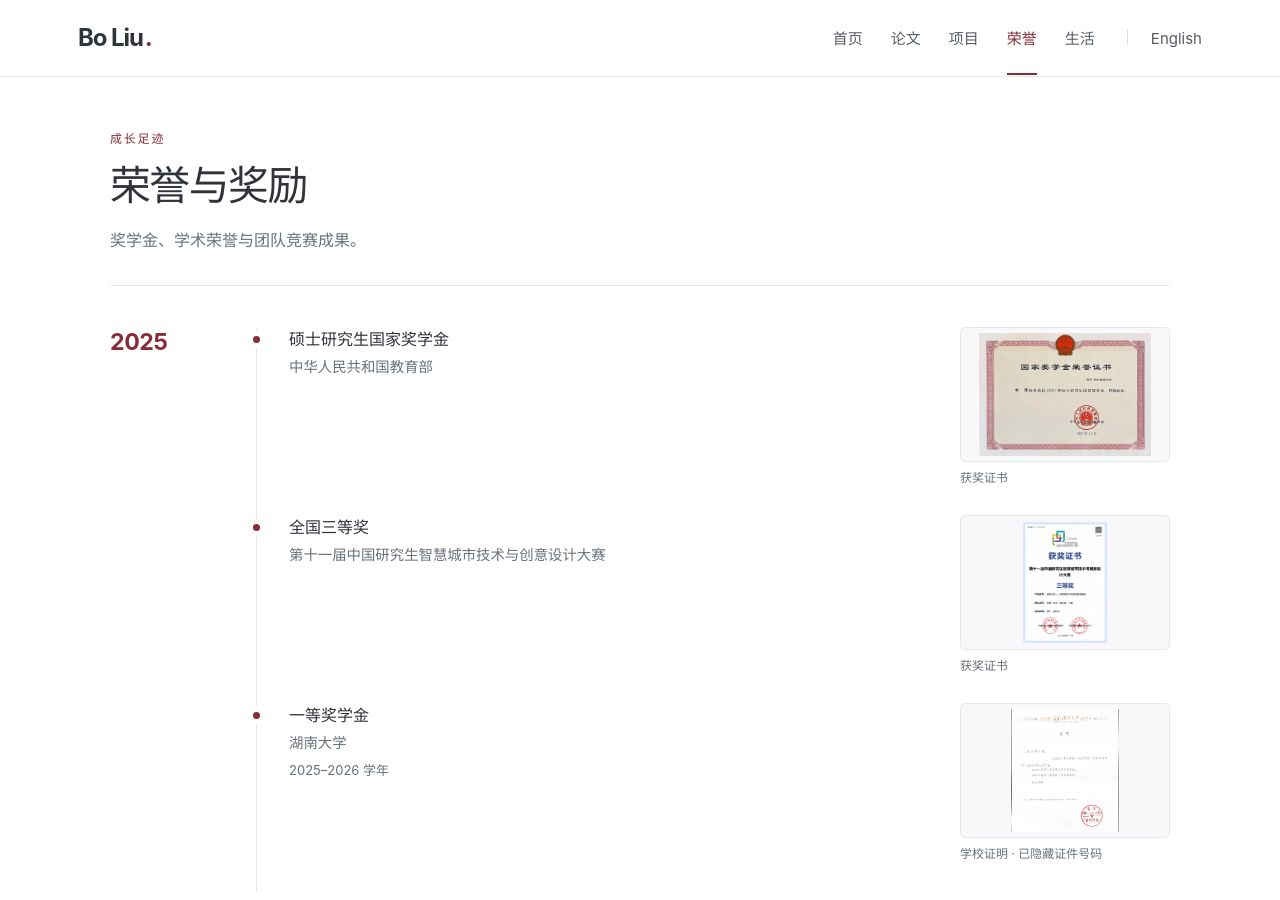
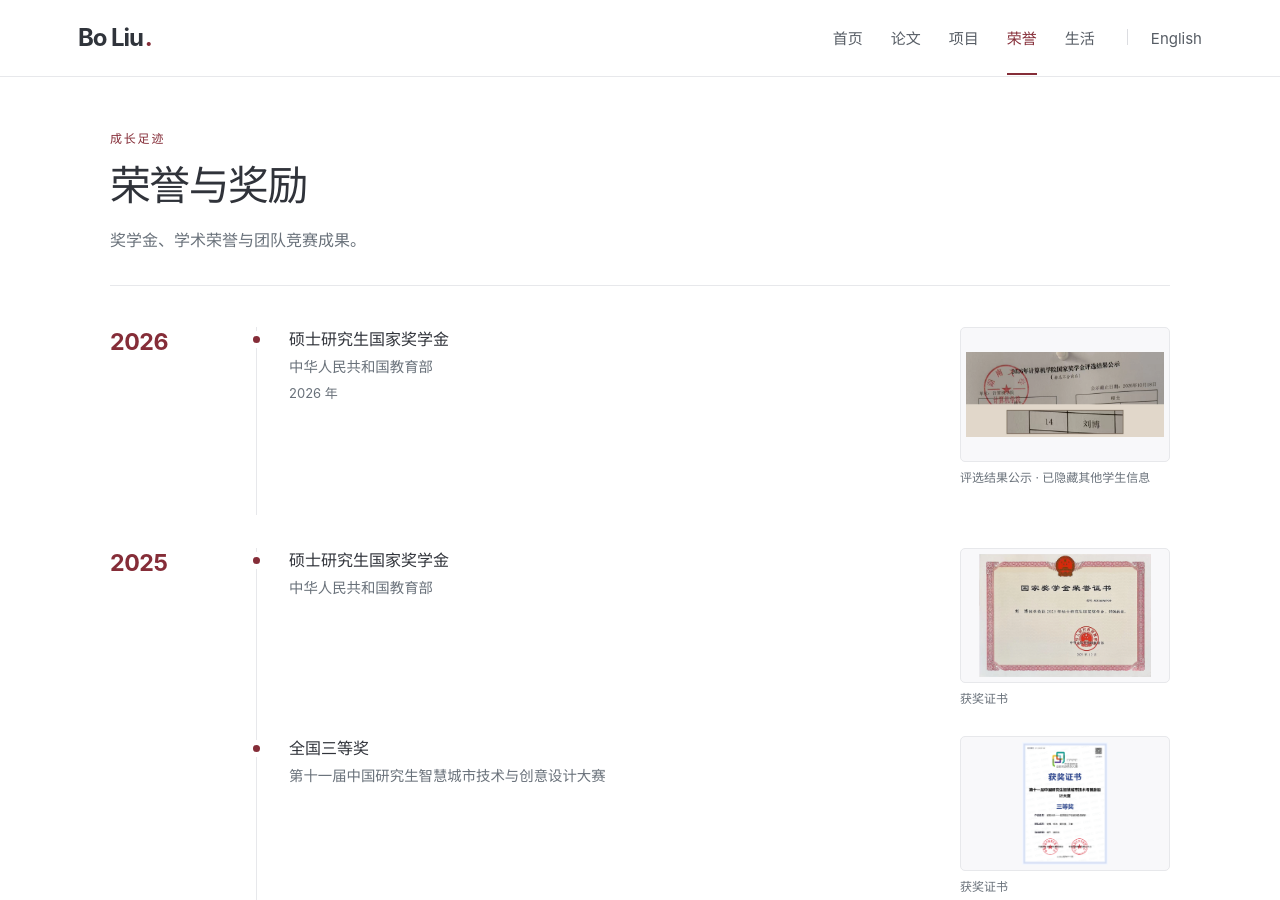
Before and after one commit to BoLiupro/boliupro.github.io, a Jekyll site: the page built from zh/awards.md, in a window 1280 px wide and 900 px high. Built offline with Jekyll 4.4.1, drawn with Linux system fonts in a browser that asks for light colours.

Commit message:
Add 2026 national scholarship

```diff
--- a/_data/awards.yml
+++ b/_data/awards.yml
@@ -1,3 +1,22 @@
+- year: '2026'
+  items:
+  - title:
+      en: National Scholarship for Graduate Students
+      zh: 硕士研究生国家奖学金
+    organization:
+      en: Ministry of Education of China
+      zh: 中华人民共和国教育部
+    note:
+      en: '2026'
+      zh: 2026 年
+    evidence:
+      image: /assets/images/awards/national-scholarship-2026-proof.webp
+      label:
+        en: Selection result · unrelated student records excluded
+        zh: 评选结果公示 · 已隐藏其他学生信息
+      alt:
+        en: 2026 National Scholarship selection result showing Bo Liu among the selected master's students
+        zh: 2026 年计算机学院国家奖学金评选结果中刘博入选硕士生名单
 - year: '2025'
   items:
   - title:
--- a/_data/news.yml
+++ b/_data/news.yml
@@ -1,3 +1,11 @@
+- date: 2026-10
+  display:
+    en: Oct. 2026
+    zh: '2026.10'
+  text:
+    en: I was honored to receive the **2026 National Scholarship for Graduate Students**. Grateful to my advisors,
+      collaborators, and family for their support! 🎉
+    zh: 获评 **2026 年硕士研究生国家奖学金**。感谢导师、合作者与家人的支持！🎉
 - date: '2026-09-06'
   display:
     en: Sept. 6, 2026
```
Also changed, not shown: docs/content-notes.md (+1 -1 lines), docs/site-map-and-content-model.md (+1 -1 lines), docs/validation.md (+8 -2 lines), scripts/check_site.py (+5 -5 lines), assets/images/awards/national-scholarship-2026-proof.webp (added).
